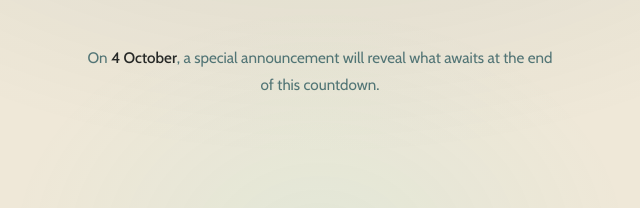
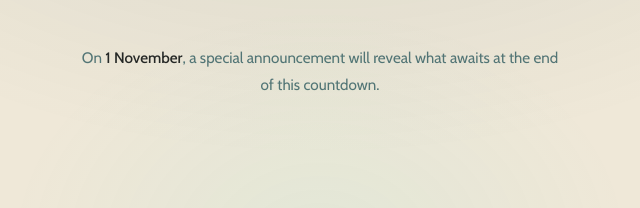
Before and after one commit to tommyzaffa/asteria-platform-countdown, a plain HTML site: page index.html in a window 1280 px wide. Shown: the part 552-760 px from the top of the page, 320-960 px from the left. Drawn offline with nearby package versions, Linux system fonts and the light colour scheme.

Commit message:
Move the announcement date to 1 November
Co-Authored-By: Claude Opus 4.6 <noreply@anthropic.com>

```diff
--- a/index.html
+++ b/index.html
@@ -324,28 +324,28 @@
 
   var I18N = {
     it: { tagline: 'Il luogo di un nuovo linguaggio', u: ['Giorni', 'Ore', 'Minuti', 'Secondi'],
-          a: 'Il ', date: '4 ottobre', b: ' un annuncio speciale rivelerà cosa attende alla fine di questo conto alla rovescia.',
+          a: 'Il ', date: '1 novembre', b: ' un annuncio speciale rivelerà cosa attende alla fine di questo conto alla rovescia.',
           city: 'Zurigo', date_short: '1 · 1 · 2027' },
     en: { tagline: 'The home of a new language', u: ['Days', 'Hours', 'Minutes', 'Seconds'],
-          a: 'On ', date: '4 October', b: ', a special announcement will reveal what awaits at the end of this countdown.',
+          a: 'On ', date: '1 November', b: ', a special announcement will reveal what awaits at the end of this countdown.',
           city: 'Zurich', date_short: '1 · 1 · 2027' },
     fr: { tagline: 'Le lieu d’un nouveau langage', u: ['Jours', 'Heures', 'Minutes', 'Secondes'],
-          a: 'Le ', date: '4 octobre', b: ', une annonce spéciale révélera ce qui attend au terme de ce compte à rebours.',
+          a: 'Le ', date: '1er novembre', b: ', une annonce spéciale révélera ce qui attend au terme de ce compte à rebours.',
           city: 'Zurich', date_short: '1 · 1 · 2027' },
     de: { tagline: 'Der Ort einer neuen Sprache', u: ['Tage', 'Stunden', 'Minuten', 'Sekunden'],
-          a: 'Am ', date: '4. Oktober', b: ' enthüllt eine besondere Ankündigung, was am Ende dieses Countdowns wartet.',
+          a: 'Am ', date: '1. November', b: ' enthüllt eine besondere Ankündigung, was am Ende dieses Countdowns wartet.',
           city: 'Zürich', date_short: '1 · 1 · 2027' },
     es: { tagline: 'El lugar de un nuevo lenguaje', u: ['Días', 'Horas', 'Minutos', 'Segundos'],
-          a: 'El ', date: '4 de octubre', b: ', un anuncio especial revelará lo que espera al final de esta cuenta atrás.',
+          a: 'El ', date: '1 de noviembre', b: ', un anuncio especial revelará lo que espera al final de esta cuenta atrás.',
           city: 'Zúrich', date_short: '1 · 1 · 2027' },
     pt: { tagline: 'O lugar de uma nova linguagem', u: ['Dias', 'Horas', 'Minutos', 'Segundos'],
-          a: 'A ', date: '4 de outubro', b: ', um anúncio especial revelará o que aguarda no final desta contagem decrescente.',
+          a: 'A ', date: '1 de novembro', b: ', um anúncio especial revelará o que aguarda no final desta contagem decrescente.',
           city: 'Zurique', date_short: '1 · 1 · 2027' },
     ja: { tagline: '新しい言語が生まれる場所', u: ['日', '時間', '分', '秒'],
-          a: '', date: '10月4日', b: '、特別な発表が、このカウントダウンの先にあるものを明らかにします。',
+          a: '', date: '11月1日', b: '、特別な発表が、このカウントダウンの先にあるものを明らかにします。',
           city: 'チューリッヒ', date_short: '2027 · 1 · 1' },
     zh: { tagline: '新语言的所在', u: ['天', '时', '分', '秒'],
-          a: '', date: '10月4日', b: '，一则特别公告将揭晓这场倒计时尽头所等待的一切。',
+          a: '', date: '11月1日', b: '，一则特别公告将揭晓这场倒计时尽头所等待的一切。',
           city: '苏黎世', date_short: '2027 · 1 · 1' }
   };
 
```
